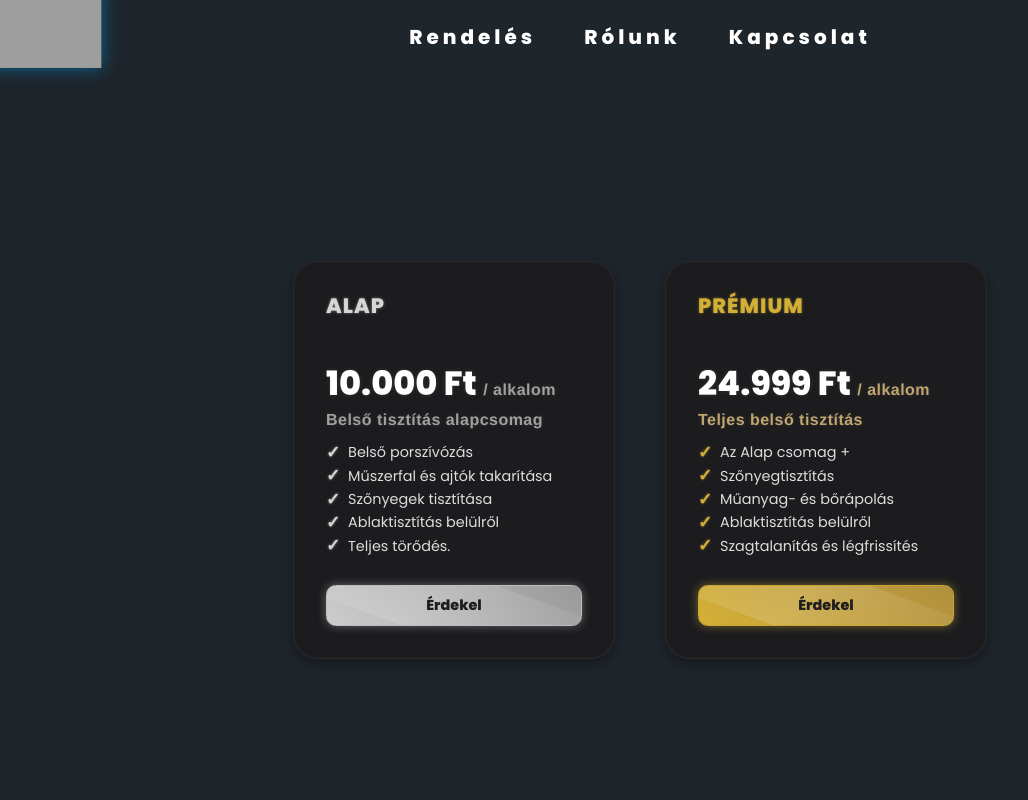
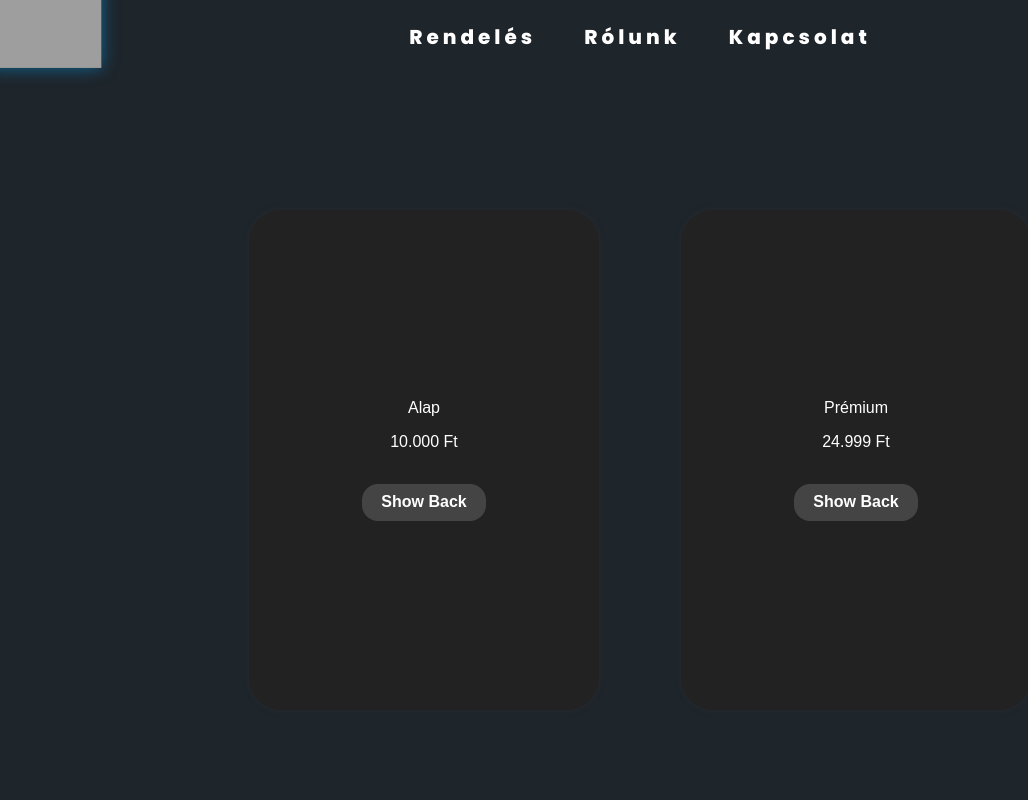
Before and after one commit to brdBoti/Shynee, a React (Vite) app in the folder client/: page /rendeles-belso in a window 1280 px wide. Shown: the top 800 px of the page, without its empty margins (0-1028 px from the left). Built offline with nearby package versions, Linux system fonts and the light colour scheme; grey boxes are pictures that could not be loaded.

Commit message:
card flip

```diff
--- a/client/src/components/Card.css
+++ b/client/src/components/Card.css
@@ -1,200 +1,63 @@
-.card {
-  overflow: hidden;
+.flip-card-container {
+  width: 350px;
+  height: 500px;
+  perspective: 800px;
+  display: inline-block;
+  margin: 1rem;
+  vertical-align: top;
+}
+
+.flip-card.flipped {
+  transform: rotateY(180deg);
+}
+
+.flip-card {
+  height: 100%;
+  width: 100%;
   position: relative;
+  transition: transform 1500ms;
+  transform-style: preserve-3d;
+}
+
+.flip-card-front,
+.flip-card-back {
+  height: 100%;
+  width: 100%;
+  border-radius: 2rem;
+  box-shadow: 0 0 5px 2px rgba(50, 50, 50, 0.25);
+  position: absolute;
+  backface-visibility: hidden;
   display: flex;
   flex-direction: column;
-  gap: 0.85rem;
-  padding: 2rem;
-  width: 16rem;
-  background-color: rgba(28, 28, 30, 0.9);
-  border-radius: 1.5rem;
-  box-shadow:
-    0 4px 12px rgba(0, 0, 0, 0.35),
-    inset 0 0 6px rgba(255, 255, 255, 0.03);
-  border: 1.2px solid rgba(255, 255, 255, 0.06);
-  backdrop-filter: blur(5px);
-  transition: transform 0.4s ease, box-shadow 0.4s ease;
-  font-smooth: antialiased;
-  -webkit-font-smoothing: antialiased;
-  font-family: 'Poppins', sans-serif;
-}
-
-.card:hover {
-  transform: translateY(-6px) scale(1.02);
-  box-shadow:
-    0 8px 25px rgba(0, 0, 0, 0.45),
-    inset 0 0 8px rgba(255, 255, 255, 0.05);
-}
-
-.card .title {
-  font-size: 1.3rem;
-  font-weight: 800;
-  font-family: 'Poppins', sans-serif;
-  text-transform: uppercase;
-  letter-spacing: 0.05em;
-  text-shadow: 0 0 2px rgba(255, 255, 255, 0.07);
-}
-
-.card .pricing {
-  font-size: 2.1rem;
-  color: #fff;
-  font-weight: 800;
-  text-shadow: 0 0 5px rgba(255, 255, 255, 0.1);
-}
-
-.card .pricing .pricing-time,
-.card .sub-title {
-  font-size: 1rem;
-  font-weight: 800;
-  letter-spacing: 0.03em;
-  opacity: 1;
-  text-shadow: 0 0 5px rgba(255, 255, 255, 0.1);
-  font-family: 'Franklin Gothic Medium', 'Arial Narrow', Arial, sans-serif;
+  justify-content: center;
   align-items: center;
 }
 
-.card .list {
-  display: flex;
-  flex-direction: column;
-  gap: 0.25rem;
-  font-size: 0.9rem;
-  color: #ddd;
-  font-weight: 400;
-  list-style: none;
-  padding: 0;
-  margin: 0;
+.flip-card-front {
+  background: #222;
+  color: #fff;
 }
 
-.card .list .list-item {
-  display: flex;
-  align-items: center;
+.flip-card-back {
+  background-color: #3a3a3a;
+  color: #fff;
+  transform: rotateY(180deg);
+  gap: 2rem;
 }
 
-.card .list .list-item .check {
-  margin-right: 0.5rem;
-  font-size: 1.05rem;
-  font-weight: 900;
-  filter: drop-shadow(0 0 0.5px rgba(255, 255, 255, 0.15));
+.flip-btn {
+  margin-top: 1rem;
+  padding: 0.6rem 1.2rem;
+  border-radius: 1rem;
+  border: none;
+  background: #444;
+  color: #fff;
+  font-size: 1rem;
+  font-weight: 600;
+  cursor: pointer;
+  transition: background 0.2s;
 }
 
-.card .button {
-  cursor: pointer;
-  margin-top: 1rem;
-  padding: 0.7rem 1.1rem;
-  width: 100%;
-  font-size: 0.9rem;
-  font-weight: 700;
-  border: none;
-  border-radius: 0.6rem;
-  transition: background 0.4s ease, box-shadow 0.4s ease, transform 0.3s ease;
-  box-shadow: 0 0 6px transparent;
-  position: relative;
-  overflow: hidden;
-  z-index: 0;
+.flip-btn:hover {
+  background: #666;
 }
-
-.card .button::before {
-  content: "";
-  position: absolute;
-  top: -60%;
-  left: -30%;
-  width: 140%;
-  height: 180%;
-  background: linear-gradient(120deg, transparent, rgba(255, 255, 255, 0.15), transparent);
-  transform: rotate(20deg);
-  transition: transform 0.9s ease;
-  z-index: -1;
-}
-
-.card .button:hover::before {
-  transform: rotate(20deg) translateX(90%);
-}
-
-.card .button:hover {
-  transform: scale(1.04);
-  box-shadow: 0 0 12px rgba(255, 255, 255, 0.25);
-}
-
-/* --- GOLD --- */
-.card-gold .title,
-.card-gold .list .check {
-  color: #d4af37;
-  text-shadow: 0 0 3px #d4af3780;
-}
-
-.card-gold .sub-title,
-.card-gold .pricing-time {
-  color: #c0a56e;
-}
-
-.card-gold .button {
-  background: linear-gradient(45deg, #d4af37, #b1903e);
-  color: #1e1e1e;
-  box-shadow: 0 0 10px rgba(212, 175, 55, 0.5);
-  border: 1px solid #c9a634;
-}
-
-.card-gold:hover {
-  box-shadow: 0 10px 30px rgba(212, 175, 55, 0.4);
-}
-
-.card-gold .button:hover {
-  background: linear-gradient(45deg, #f5d76e, #d4af37);
-  box-shadow: 0 0 18px rgba(245, 215, 110, 0.6);
-}
-
-/* --- SILVER --- */
-.card-silver .title,
-.card-silver .list .check {
-  color: #d6d6d6;
-  text-shadow: 0 0 3px #d6d6d680;
-}
-
-.card-silver .sub-title,
-.card-silver .pricing-time {
-  color: #a0a0a0;
-}
-
-.card-silver .button {
-  background: linear-gradient(45deg, #cccccc, #999999);
-  color: #1e1e1e;
-  box-shadow: 0 0 10px rgba(204, 204, 204, 0.4);
-  border: 1px solid #bdbdbd;
-}
-
-.card-silver:hover {
-  box-shadow: 0 10px 30px rgba(204, 204, 204, 0.25);
-}
-
-.card-silver .button:hover {
-  background: linear-gradient(45deg, #dddddd, #aaaaaa);
-  box-shadow: 0 0 18px rgba(221, 221, 221, 0.5);
-}
-
-/* --- BLUE --- */
-.card-blue .title,
-.card-blue .list .check {
-  color: #4a90e2;
-  text-shadow: 0 0 4px #4a90e280;
-}
-
-.card-blue .sub-title,
-.card-blue .pricing-time {
-  color: #357abd;
-}
-
-.card-blue .button {
-  background: linear-gradient(45deg, #4a90e2, #2a5dab);
-  color: #ffffff;
-  box-shadow: 0 0 10px rgba(74, 144, 226, 0.5);
-  border: 1px solid #357abd;
-}
-
-.card-blue:hover {
-  box-shadow: 0 10px 30px rgba(74, 144, 226, 0.35);
-}
-
-.card-blue .button:hover {
-  background: linear-gradient(45deg, #7ab0f5, #3781db);
-  box-shadow: 0 0 20px rgba(122, 176, 245, 0.6);
-}
--- a/client/src/components/Card.jsx
+++ b/client/src/components/Card.jsx
@@ -1,44 +1,27 @@
+import { useState } from 'react';
 import { Link } from 'react-router-dom';
 import './Card.css';
 
 export default function Card({ color = "silver", title, price, subtitle, features = [], buttonText, page }) {
-
-  let linkTo = 'https://spotless.salonic.hu/';
-
-  if (page === 'rendelesbelso') {
-    if (title === 'Alap') linkTo = 'https://shynee.salonic.hu/selectEmployee/?placeId=12457&serviceId=404515';
-    else if (title === 'Prémium') {
-      linkTo = 'https://shynee.salonic.hu/selectEmployee/?placeId=12457&serviceId=404516';
-    }
-  } else if (page === 'rendeleskulso') {
-    if (title === 'Alap') linkTo = 'https://shynee.salonic.hu/selectEmployee/?placeId=12457&serviceId=404339';
-    else if (title === 'Prémium') {
-      linkTo = 'https://shynee.salonic.hu/selectEmployee/?placeId=12457&serviceId=404340';
-    }
-  } else if (page === 'rendeleskulsobelso') {
-    if (title === 'Alap') linkTo = 'https://shynee.salonic.hu/selectEmployee/?placeId=12457&serviceId=404517';
-    else if (title === 'Prémium') linkTo = 'https://shynee.salonic.hu/selectEmployee/?placeId=12457&serviceId=404518';
-  }
-
+  const [flipped, setFlipped] = useState(false);
   return (
-    <div className={`card card-${color}`}>
-      <span className="title">{title}</span>
-      <p className="pricing">
-        {price} <span className="pricing-time">/ alkalom</span>
-      </p>
-      <span className="sub-title">{subtitle}</span>
-      <ul className="list">
-        {features.map((feature, i) => (
-          <li className="list-item" key={i}>
-            <span className="check">✓</span> {feature}
-          </li>
-        ))}
-      </ul>
-      <Link to={linkTo}>
-        <button className="button">
-          <span className="text-button">{buttonText}</span>
-        </button>
-      </Link>
+    <div className="flip-card-container">
+      <div className={`flip-card${flipped ? ' flipped' : ''}`}>
+        <div className="flip-card-front">
+          <span className="title">{title}</span>
+          <p className="pricing">{price}</p>
+          <button className="flip-btn" onClick={() => setFlipped(true)}>
+            Show Back
+          </button>
+        </div>
+        <div className="flip-card-back">
+          <h1>Back of Card</h1>
+          <p>More info</p>
+          <button className="flip-btn" onClick={() => setFlipped(false)}>
+            Show Front
+          </button>
+        </div>
+      </div>
     </div>
   );
 }
```
